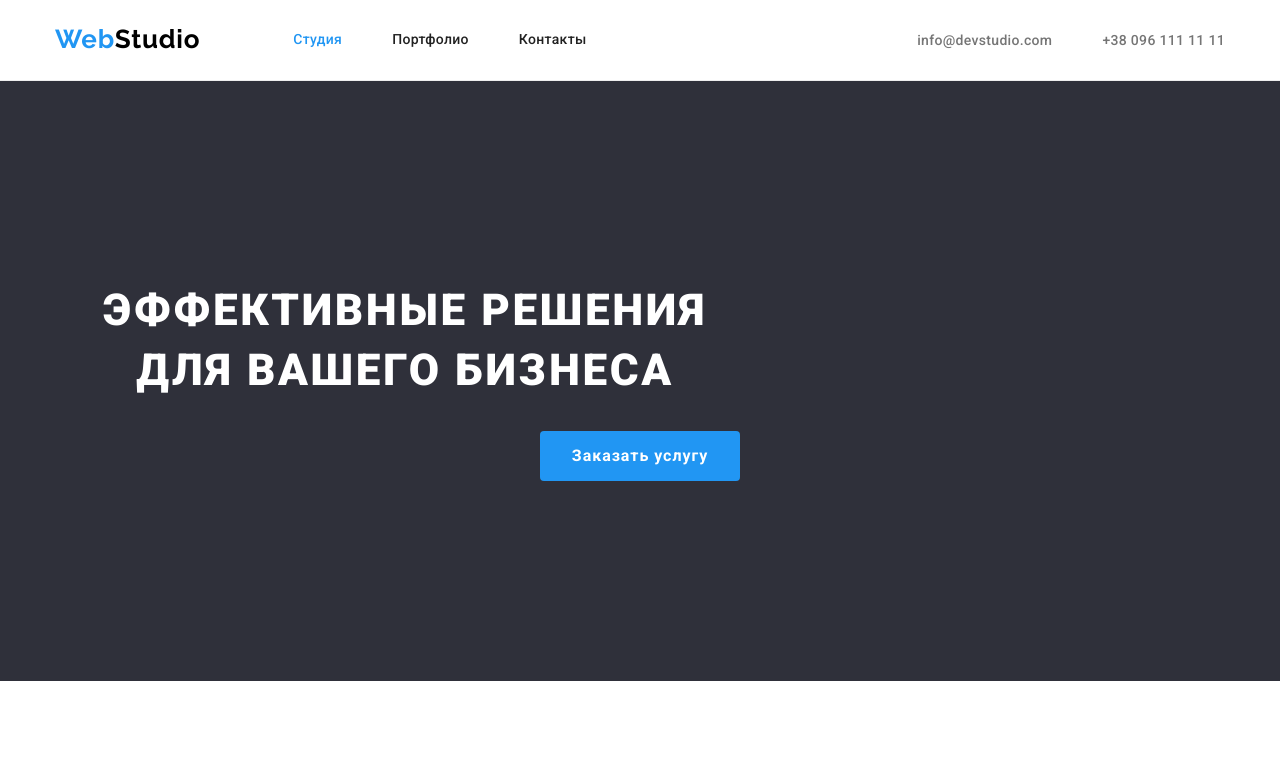
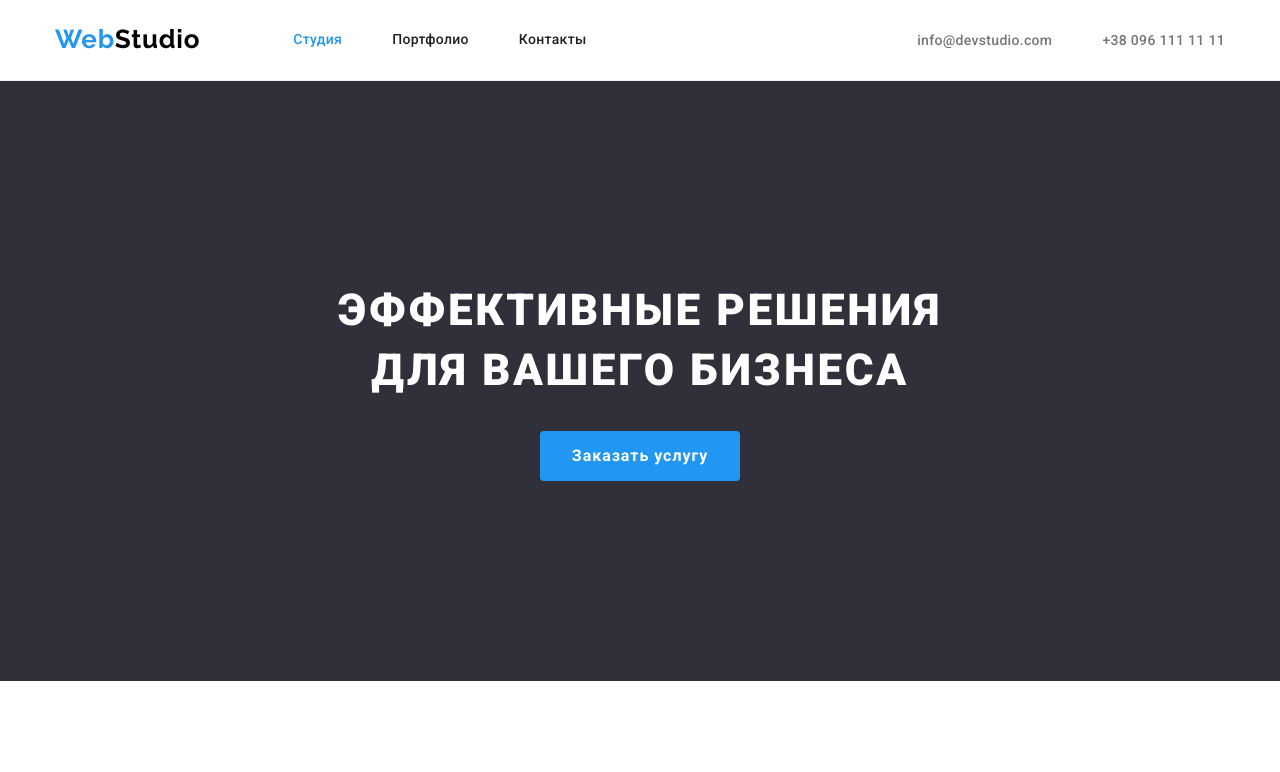
Before and after one commit to annabramarova/goit-markup-hw-03, a plain HTML site: page index.html in a window 1280 px wide. Shown: the top 772 px of the page. Drawn offline with nearby package versions, Linux system fonts and the light colour scheme.

Commit message:
Заголовок

```diff
--- a/css/styles.css
+++ b/css/styles.css
@@ -166,8 +166,6 @@ p {
 }
 
 .hero {
-  display: flex;
-  justify-content: center;
   text-align: center;
   padding-bottom: 200px;
   padding-top: 200px;
@@ -177,6 +175,8 @@ p {
 .hero-title {
   margin-bottom: 30px;
   max-width: 700px;
+  margin-left: auto;
+  margin-right: auto;
 
   font-style: normal;
   font-weight: 900;
```
